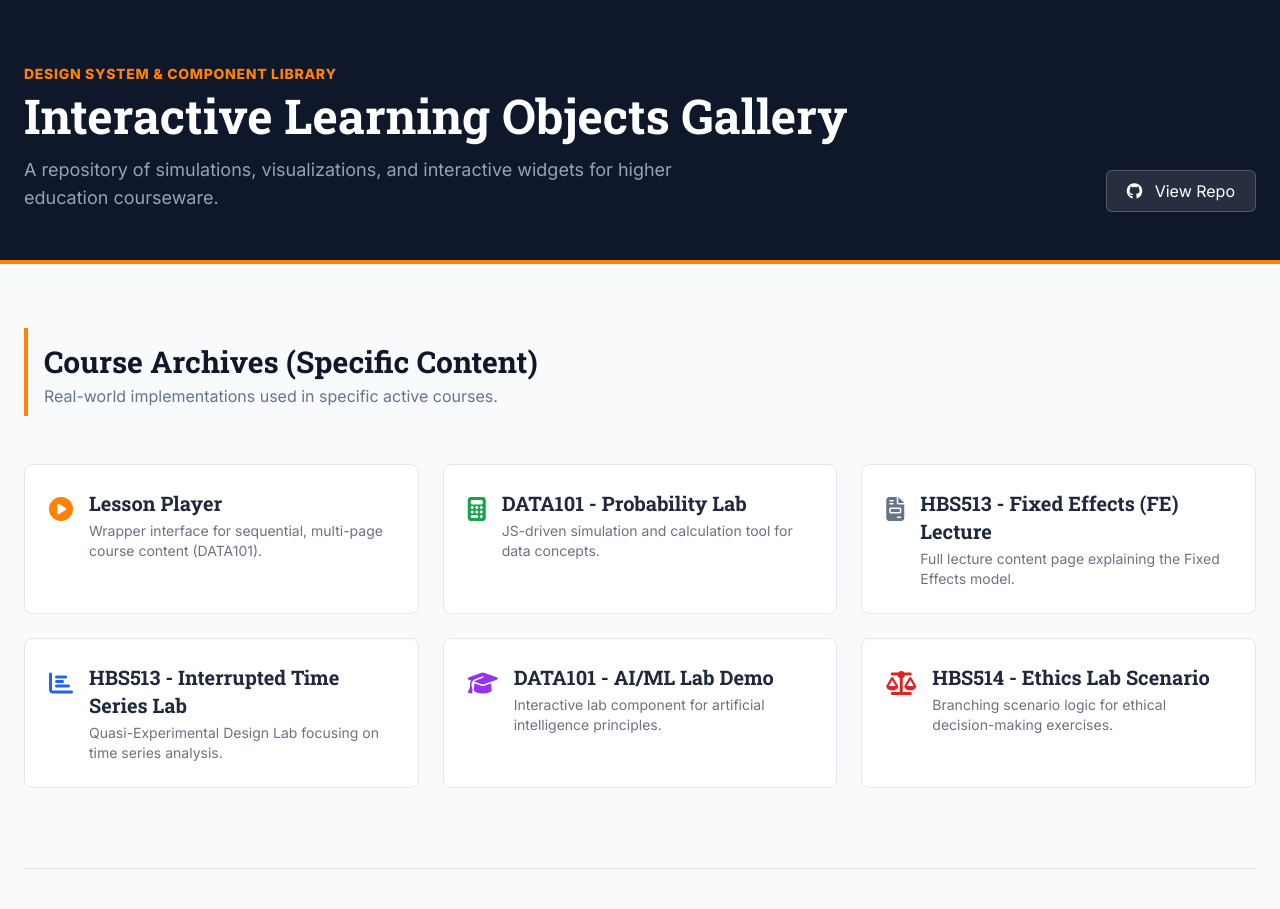
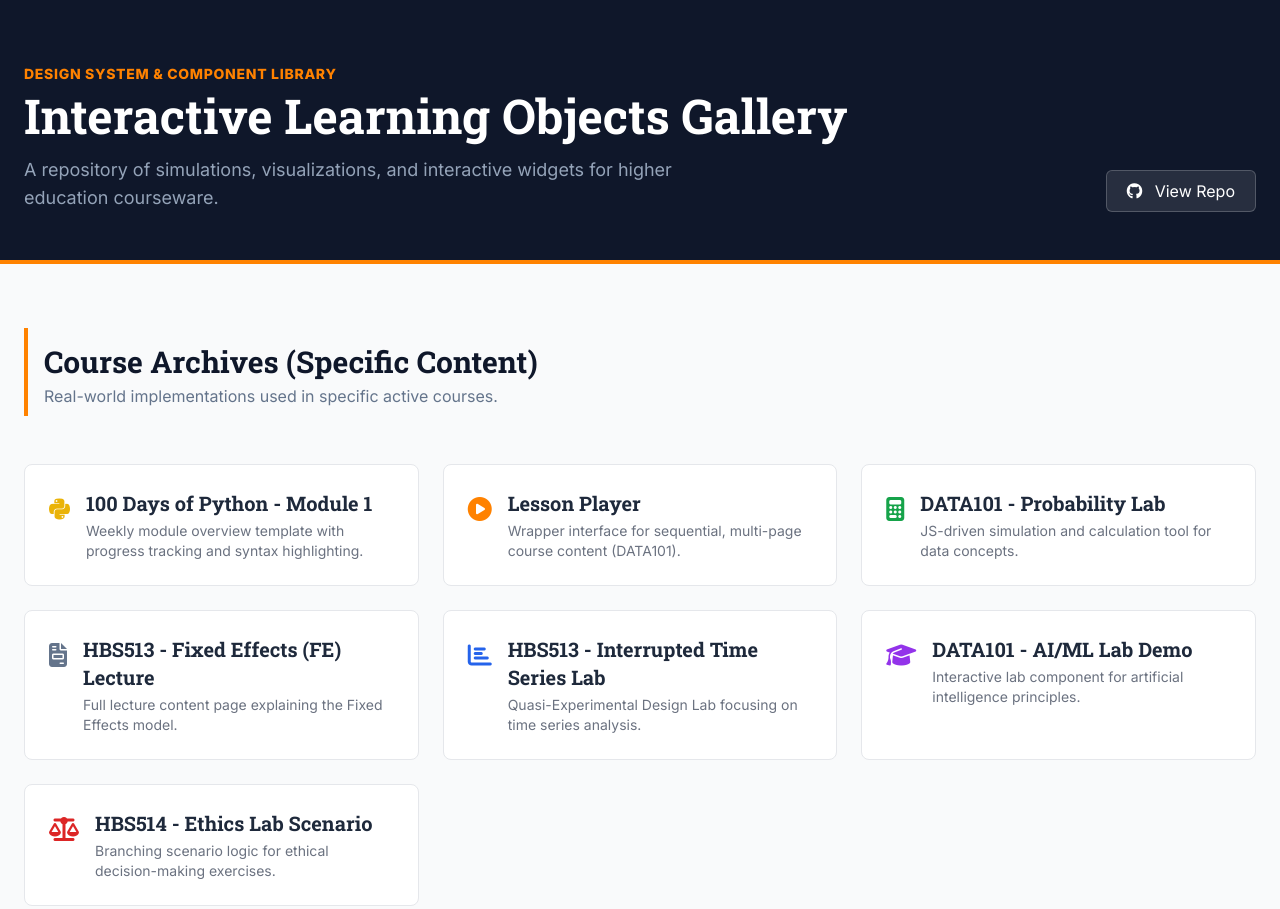
Before and after one commit to jiansuphd/interactive-learning-objects, a plain HTML site: page index.html in a window 1280 px wide. Shown: the top 909 px of the page. Drawn offline with nearby package versions, Linux system fonts and the light colour scheme.

Commit message:
Update Course Archives with new content
Added new module for '100 Days of Python' and moved 'Lesson Player' to Course Archives.

```diff
--- a/index.html
+++ b/index.html
@@ -88,6 +88,15 @@
             </div>
 
             <div class="grid grid-cols-1 md:grid-cols-2 lg:grid-cols-3 gap-6">
+
+                <!-- 100 Days of Python (New Addition) -->
+                <a href="ilos/100-days-of-python.html" target="_blank" class="block bg-white rounded-lg border border-gray-200 p-6 transition duration-300 card-hover group flex items-start">
+                    <i class="fab fa-python text-2xl text-yellow-500 mr-4 mt-1"></i>
+                    <div class="ilo-card-content">
+                        <h4 class="text-xl font-bold mb-1 group-hover:text-yellow-500 transition-colors">100 Days of Python - Module 1</h4>
+                        <p class="text-gray-500 text-sm">Weekly module overview template with progress tracking and syntax highlighting.</p>
+                    </div>
+                </a>
 
                 <!-- Lesson Player (Moved to Course Archives) -->
                 <a href="ilos/data101-m11-lesson-player.html" target="_blank" class="block bg-white rounded-lg border border-gray-200 p-6 transition duration-300 card-hover group flex items-start">
```
